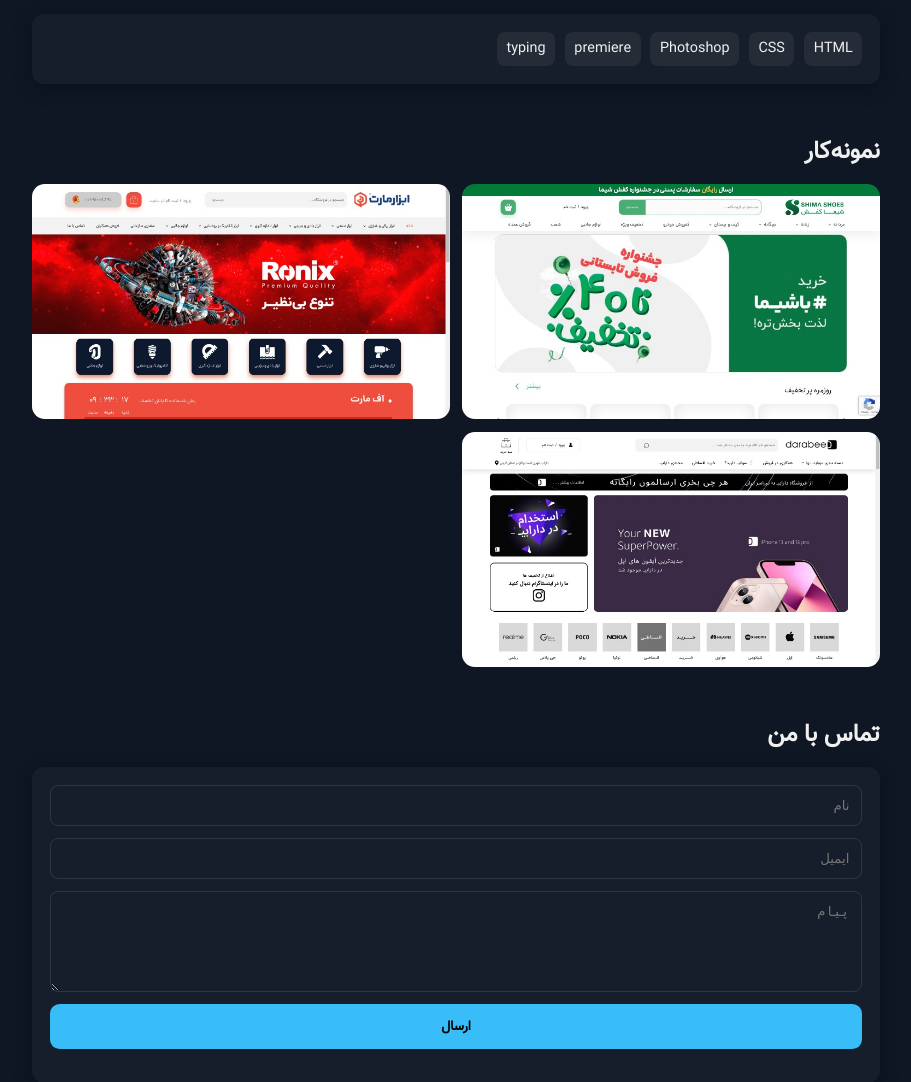
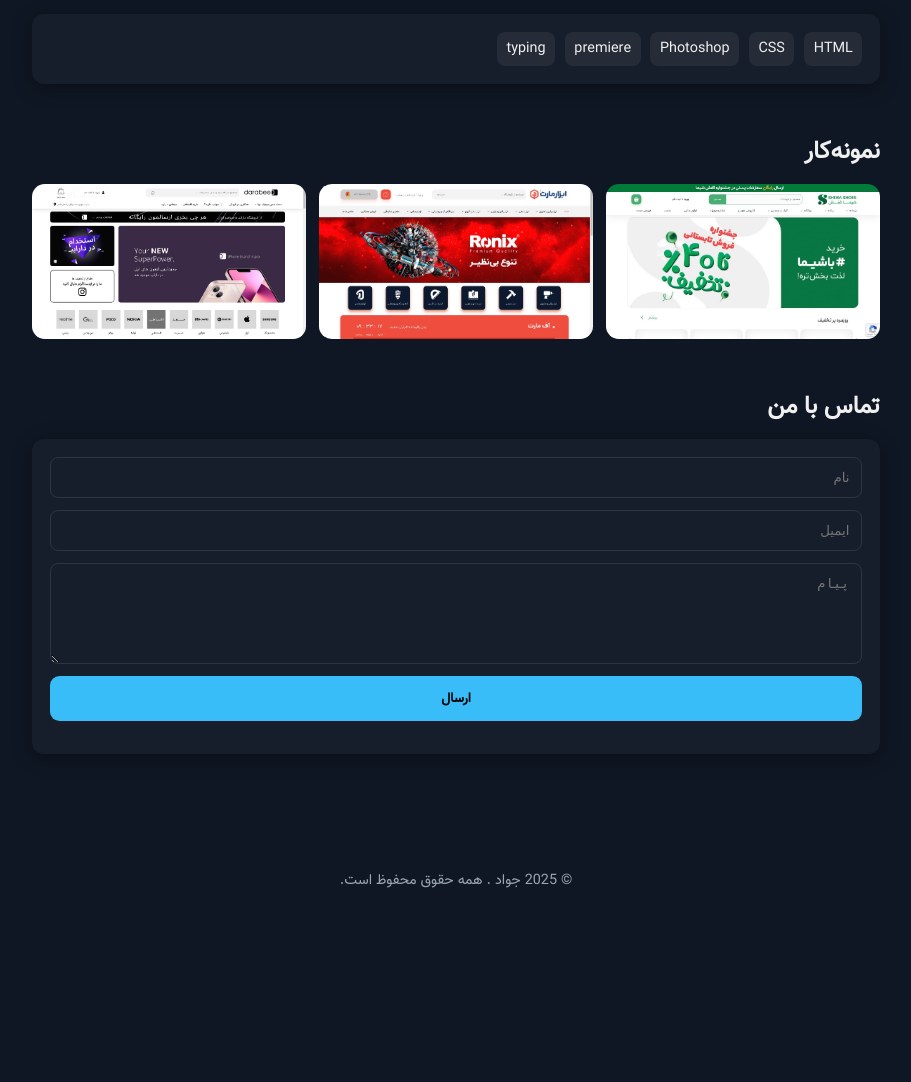
Before and after one commit to desktophoseini101019-ux/my-website, a PHP site: page / in a window 1280 px wide. Shown: the part 696-1778 px from the top of the page, without its empty margins (184-1095 px from the left). After the commit the page ends 1584 px from the top, so only its background shows below. Run offline with PHP 8.4, Linux system fonts and the light colour scheme.

Commit message:
Update style.css

```diff
--- a/style.css
+++ b/style.css
@@ -98,7 +98,7 @@ h2 {
 
 .grid {
   display: grid;
-  grid-template-columns: repeat(auto-fit, minmax(18rem, 1fr));
+  grid-template-columns: repeat(auto-fit, minmax(17rem, 1fr));
   gap: 0.8rem;
 }
 
```
